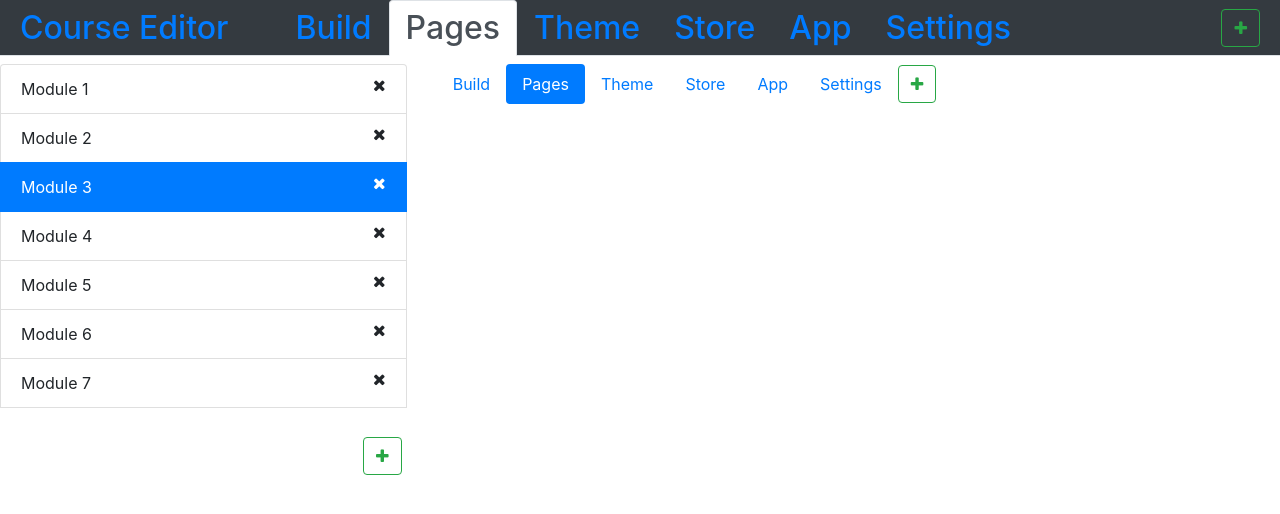
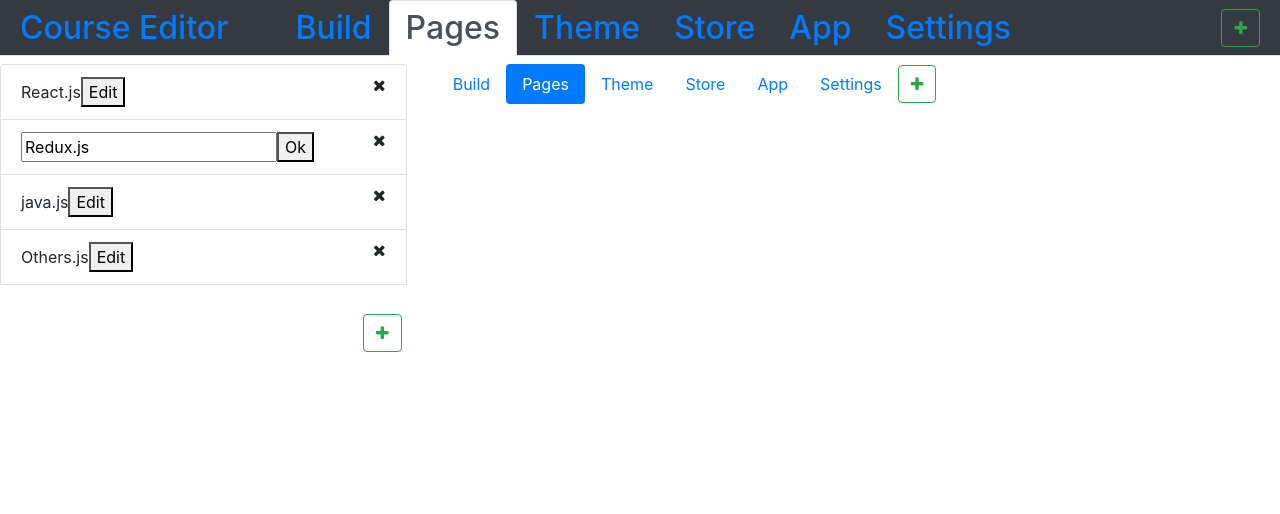
Before and after one commit to ericli0303/cs4550-fall-client-react-eric-li, a React (Create React App) app: page /edit/1 in a window 1280 px wide. Shown: the top 514 px of the page. Built offline with nearby package versions, Linux system fonts and the light colour scheme; no server answers.

Commit message:
did some tasks for moduleList and moduleReducer

```diff
--- a/package.json
+++ b/package.json
@@ -11,8 +11,10 @@
     "font-awesome": "^4.7.0",
     "react": "^16.13.1",
     "react-dom": "^16.13.1",
+    "react-redux": "^7.2.1",
     "react-router-dom": "^5.2.0",
-    "react-scripts": "3.4.3"
+    "react-scripts": "3.4.3",
+    "redux": "^4.0.5"
   },
   "scripts": {
     "start": "react-scripts start",
--- a/src/components/ModuleListComponent.js
+++ b/src/components/ModuleListComponent.js
@@ -1,25 +1,68 @@
 import React from "react";
+import { connect } from "react-redux";
 
-const ModuleListComponent = ({ }) =>
+const ModuleListComponent = ({ modules = [], deleteModule, createModule, updateModule}) =>
 
   <div class="container col-4">
     <ul class="list-group">
-      <li class="list-group-item">Module 1 <i class="fa fa-times float-right" aria-hidden="true"></i></li>
-      <li class="list-group-item">Module 2 <i class="fa fa-times float-right" aria-hidden="true"></i></li>
-      <li class="list-group-item active">Module 3 <i class="fa fa-times float-right"
-        aria-hidden="true"></i></li>
-      <li class="list-group-item">Module 4 <i class="fa fa-times float-right" aria-hidden="true"></i></li>
-      <li class="list-group-item">Module 5 <i class="fa fa-times float-right" aria-hidden="true"></i></li>
-      <li class="list-group-item">Module 6 <i class="fa fa-times float-right" aria-hidden="true"></i></li>
-      <li class="list-group-item">Module 7 <i class="fa fa-times float-right" aria-hidden="true"></i></li>
+      {
+        modules.map(module =>
+          <li class="list-group-item">
+            {
+              module.editing &&
+              <span>
+                <input value={module.title} onChange={(event) => updateModule({...module, title: event.target.value})}/>
+                <button onClick={() => updateModule({...module, editing:false})}>
+                  Ok
+                </button>
+              </span>
+            }
+            {
+              !module.editing &&
+              <span>
+                {module.title}
+                <button onClick={() => updateModule({...module, editing:true})}>
+                  Edit
+                </button>
+              </span>
+            }
+            <i class="fa fa-times float-right"
+              aria-hidden="true"
+              onClick={() => deleteModule(module)}></i>
+          </li>)
+      }
       <br />
       <br />
       <form class="form-inline my-2 my-lg-0 right-pad-20">
-        <button class="btn btn-outline-success my-2 my-sm-0 wbdv-add-page" type="submit">
+        <button class="btn btn-outline-success my-2 my-sm-0 wbdv-add-page" onClick={createModule} type="submit">
           <i class="fa fa-plus" aria-hidden="true"></i>
         </button>
       </form>
     </ul>
   </div>
 
-export default ModuleListComponent
+// export default ModuleListComponent
+
+const stateToPropertyMapper = (state) => ({
+  modules: state.moduleReducer.modules
+})
+
+const propertyToDispatchMapper = (dispatch) => ({
+  deleteModule: (module) => dispatch({
+    type: "DELETE_MODULE",
+    module
+  }),
+  createModule: () => dispatch({
+    type: "CREATE_MODULE",
+
+  }),
+  updateModule: (module) => dispatch({
+    type: "UPDATE_MODULE",
+    module
+  })
+})
+
+export default connect
+  (stateToPropertyMapper,
+  propertyToDispatchMapper)
+  (ModuleListComponent)
--- a/src/index.js
+++ b/src/index.js
@@ -5,27 +5,31 @@
 // import "@fortawesome/fontawesome-free/css/all.css"
 // import "@fortawesome/fontawesome-free/css/all.min.css"
 import "font-awesome/css/font-awesome.min.css"
-import App from './App';
 import {BrowserRouter, Link, Route} from "react-router-dom";
+import {Provider} from "react-redux";
+import {combineReducers, createStore} from "redux";
 import * as serviceWorker from './serviceWorker';
 import CourseTableContainer from './components/CourseTableComponent';
 import CourseManagerContainer from './containers/CourseManagerContainer';
 import { CourseEditorComponent } from './components/CourseEditorComponent';
 import HomeComponent from "./components/HomeComponent";
+import moduleReducer from "./reducers/moduleReducer"
+
+const rootReducer = combineReducers({
+  moduleReducer
+})
+
+const store = createStore(rootReducer)
 
 ReactDOM.render(
-  // <React.StrictMode>
-  //   <App />
-  // </React.StrictMode>
+  <Provider store={store}>
     <BrowserRouter>
       {/* <Link to="/courses">Courses</Link> */}
-
-
-
       <Route path="/" exact component={HomeComponent}/>
       <Route path="/courses" exact component={CourseManagerContainer}/>
       <Route path="/edit/:courseId" exact component={CourseEditorComponent}/>
     </BrowserRouter>
+  </Provider>
   ,
   document.getElementById('root')
 );
--- /dev/null
+++ b/src/reducers/moduleReducer.js
@@ -0,0 +1,51 @@
+const initialState = {
+    modules: [
+        {
+            _id:"123",
+            title: "React.js",
+            editing: false
+        },
+        {
+            _id:"124",
+            title: "Redux.js",
+            editing: true
+        },
+        {
+            _id:"125",
+            title: "java.js",
+            editing: false
+        },
+        {
+            _id:"126",
+            title: "Others.js",
+            editing: false
+        }
+    ]
+}
+
+
+const moduleReducer = (state=initialState, action) => {
+    switch (action.type) {
+        case "CREATE_MODULE":
+            return {
+                modules: [...state.modules, {
+                    _id: (Date.now()) + "",
+                    title: "New Module"
+                }]
+            }
+        case "FIND_MODULE_FOR_COURSE":
+        case "FIND_MODULE":
+        case "UPDATE_MODULE":
+            return {
+                modules: state.modules.map(module => module._id === action.module._id ? action.module : module)
+            }
+        case "DELETE_MODULE":
+            return {
+                modules: state.modules.filter(module => module._id !== action.module._id)
+            }
+        default:
+            return state
+    }
+}
+
+export default moduleReducer
```
Also changed, not shown: src/actions/moduleActions.js (added), 1 other file (tests, documents, lock files or other folders). Lines whose indentation alone changed are shown as unchanged.
